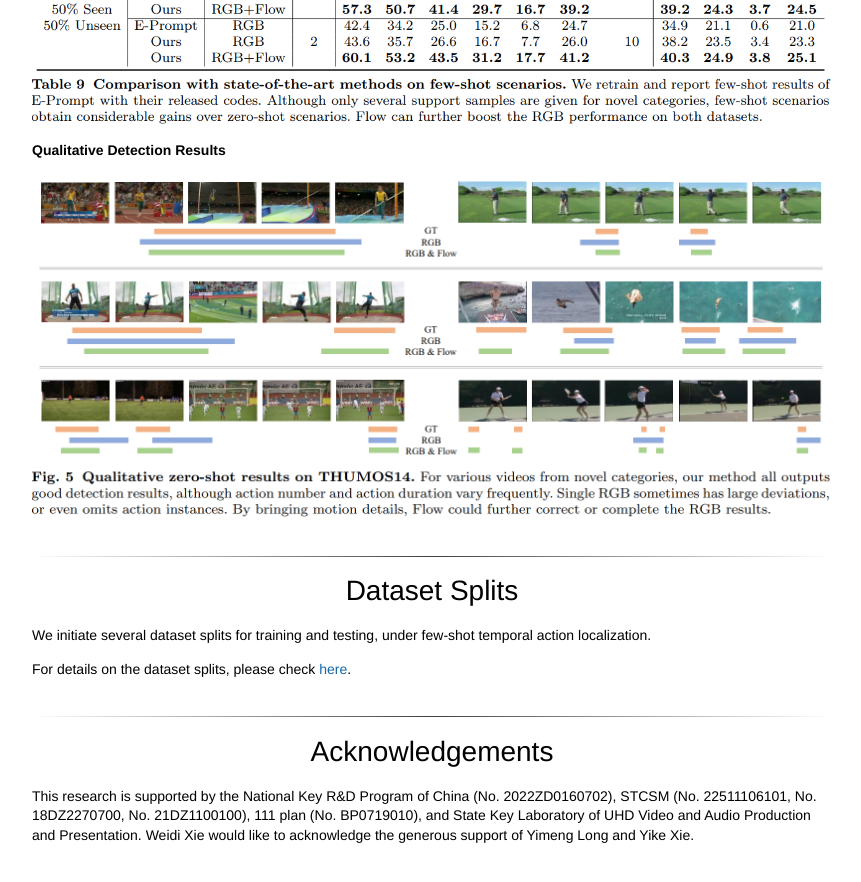
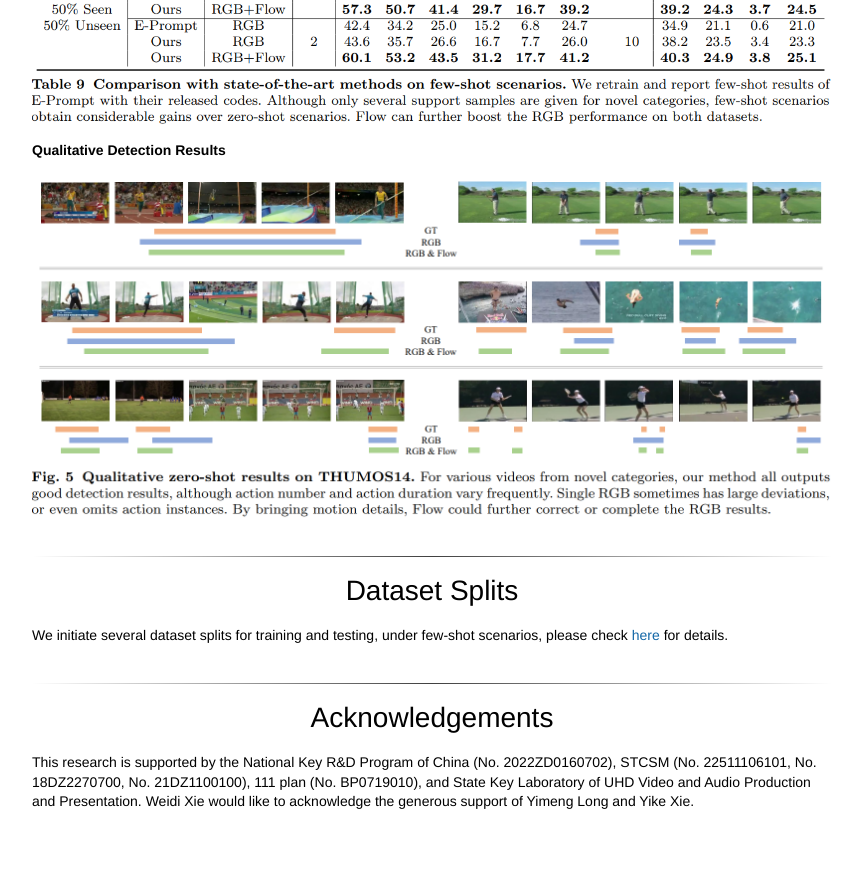
Before and after one commit to ju-chen/Voide1220.github.io, a Jekyll site: the page GPT_prompt/index.html, which Jekyll copies as it is, in a window 1280 px wide and 900 px high, scrolled down 2322 px. Shown: the top 882 px of the window, without its empty margins (208-1069 px from the left). Built offline with Jekyll 4.4.1, drawn with Linux system fonts in a browser that asks for light colours; some web fonts are replaced.

Commit message:
Update index.html

```diff
--- a/GPT_prompt/index.html
+++ b/GPT_prompt/index.html
@@ -346,9 +346,8 @@
 
 	<br><hr>
 	<center><h1>Dataset Splits</h1></center>
-	<p>We initiate several dataset splits for training and testing, under few-shot temporal action localization. </p>
-	<p>For details on the dataset splits, please check <a href="https://github.com/ju-chen/Efficient-Prompt/tree/main/datasplits/">here</a>.
-	</p>
+	<p>We initiate several dataset splits for training and testing, under few-shot scenarios, please check <a href="https://github.com/ju-chen/Efficient-Prompt/tree/main/datasplits/">here</a> for details. </p>
+
 
 
 
```
